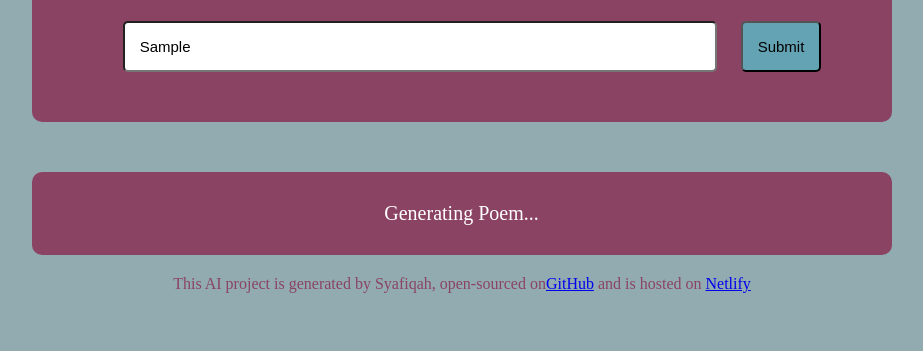
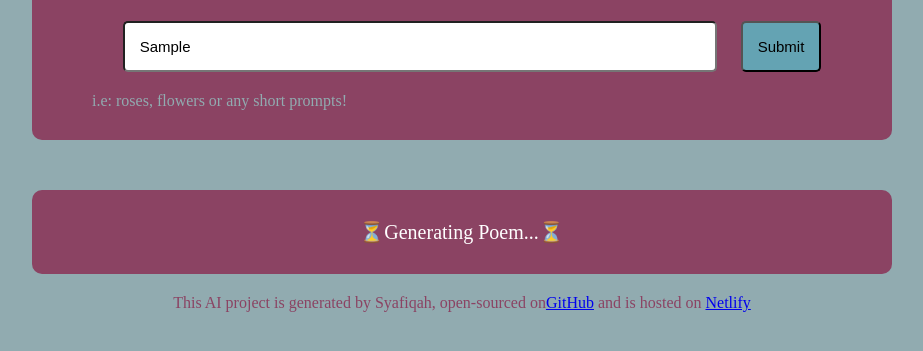
Before and after one commit to cosylily/PoeamLili, a plain HTML site: page Index.html in a window 1280 px wide. Both pictures are taken after typing "Sample" into the empty fields and a click on the input 959 px from the left and 205 px from the top of the page. Shown: the part 159-510 px from the top of the page, without its empty margins (178-1101 px from the left). Drawn offline with nearby package versions, Linux system fonts and the light colour scheme; no server answers.

Commit message:
modify the html and improve js

```diff
--- a/Index.html
+++ b/Index.html
@@ -23,9 +23,10 @@
           />
           <input type="submit" class="button" />
         </form>
+        <div class="samples">i.e: roses, flowers or any short prompts!</div>
       </div>
       <div class="main">
-        <div class="poem">Let's make poems today!</div>
+        <div class="poem"></div>
       </div>
     </header>
     <footer>
--- a/index.js
+++ b/index.js
@@ -17,11 +17,13 @@ function generatePoem(event) {
     "A great and knowledgeable poet who can make good poems. Please generate appropriate and good, short 4-line poem  in basic HTML. Please follow user's instruction. Present the poem without the word html";
   let apiUrl = `https://api.shecodes.io/ai/v1/generate?prompt=${prompt}&context=${context}&key=${apiKey}`;
   new Typewriter(poemText, {
-    strings: "Generating Poem...",
+    strings: "⏳Generating Poem...⏳",
     autoStart: true,
     delay: 25,
     cursor: "",
   });
+  let poemMain = document.querySelector(".main");
+  poemMain.style.display = "block";
   axios.get(apiUrl).then(displayPoem);
 }
 
--- a/style.css
+++ b/style.css
@@ -40,6 +40,11 @@ form {
   margin: 20px auto;
   padding: 30px;
   max-width: 800px;
+  display: none;
+}
+.samples {
+  margin: 0 30px;
+  color: #91abb0;
 }
 .poem {
   text-align: center;
```
